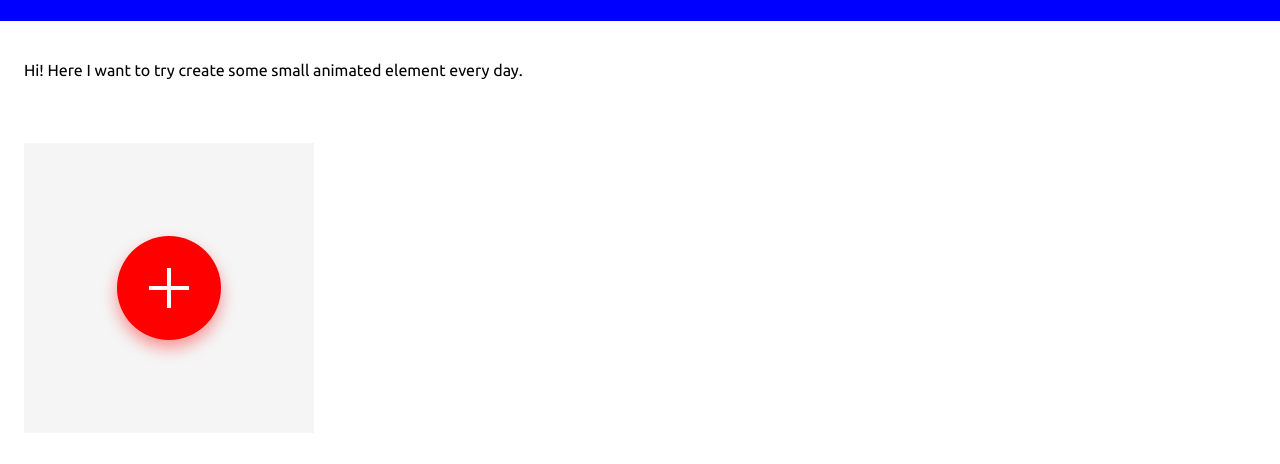
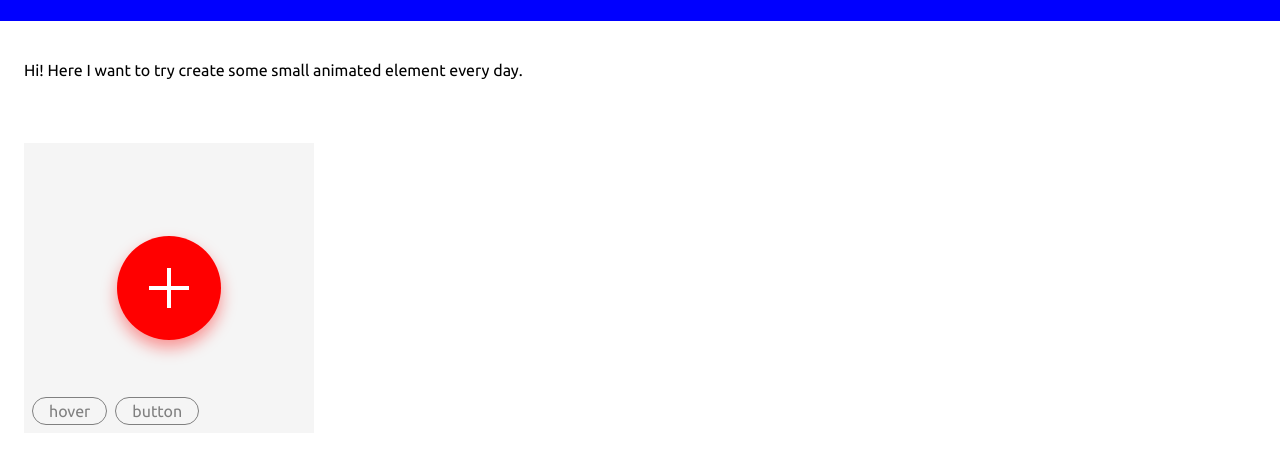
Before and after one commit to wrgraff/edc, a website: page index.html in a window 1280 px wide. Shown: the part 94-558 px from the top of the page. Drawn offline with Linux system fonts and the light colour scheme.

Commit message:
added labels to list

```diff
--- a/index.html
+++ b/index.html
@@ -24,6 +24,10 @@
     <section class="elements">
         <div class="elements__item">
             <iframe src="/days/1/" width="100%" height="100%" frameborder="0"></iframe>
+            <div class="labels elements__labels">
+                <span class="labels__item">hover</span>
+                <span class="labels__item">button</span>
+            </div>
         </div>
     </section>
 </body>
--- a/sass/style.scss
+++ b/sass/style.scss
@@ -47,6 +47,24 @@ h1 {
         bottom: 0;
     }
 }
+.elements__labels {
+    position: absolute;
+    left: 8px;
+    bottom: 8px;
+}
+
+.labels {
+    display: flex;
+    flex-wrap: wrap-reverse;
+}
+.labels__item {
+    margin-right: 8px;
+    margin-top: 8px;
+    padding: 4px 16px;
+    color: gray;
+    border: 1px solid gray;
+    border-radius: 40px;
+}
 
 .container {
     position: absolute;
```
Also changed, not shown: css/style.css.
